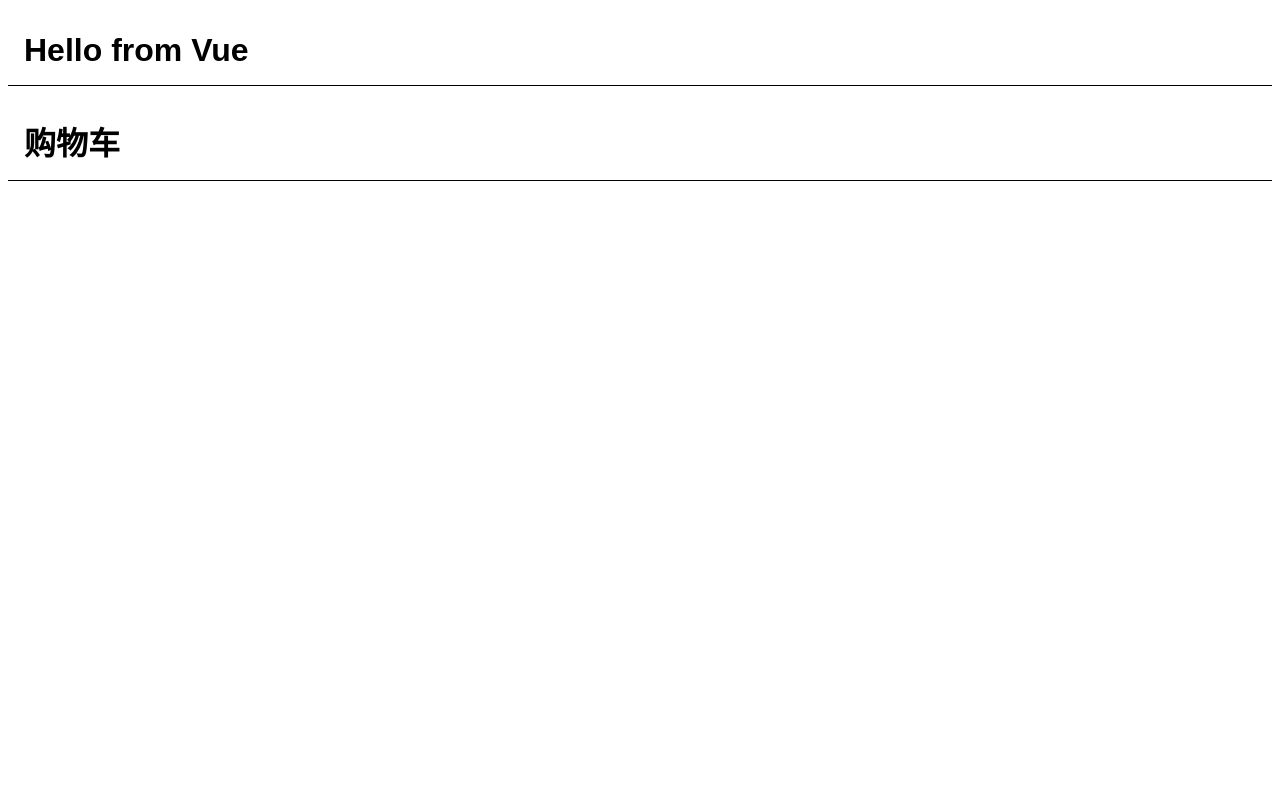
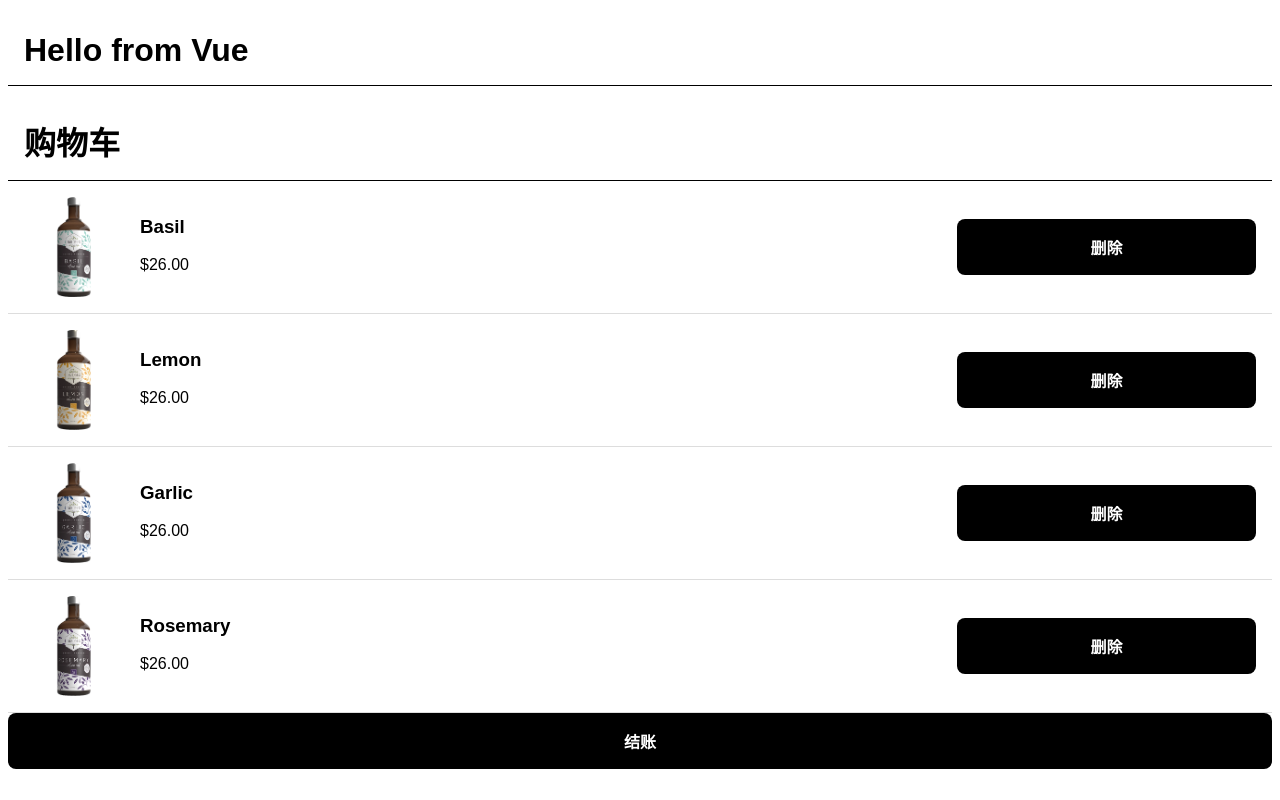
Before and after one commit to yushanfans2233/shop, a Vue app in the folder front-end/: page /cart in a window 1280 px wide. Built offline with nearby package versions, Linux system fonts and the light colour scheme.

Commit message:
Creating a shopping cart page

```diff
--- a/front-end/src/pages/ShoppingCartPage.vue
+++ b/front-end/src/pages/ShoppingCartPage.vue
@@ -1,9 +1,30 @@
 <template>
 <h1>购物车</h1>
+<div v-if="cartItems.length > 0">
+    <div class="product-container" v-for="product in cartItems" :key="product.id">
+        <img class="product-image" :src="product.imageName" />
+        <div class="details-wrap">
+            <h3>{{ product.name }}</h3>
+            <p>{{ product.price }}</p>
+        </div>
+        <button class="remove-button">删除</button>
+    </div>
+    <button class="checkout-button">结账</button>
+</div>
+<div v-if="cartItems.length === 0">
+    您的购物车中还没有任何商品!
+</div>
+
 </template>
 
 <script>
+import { cartItems } from '../temp-data'
 export default {
 name: "ShoppingCartPage",
+data() {
+    return {
+        cartItems,
+    }
+}
 }
 </script>
--- a/front-end/src/temp-data.js
+++ b/front-end/src/temp-data.js
@@ -6,6 +6,28 @@ import chiliBottle from './assets/chili-bottle.webp';
 import delicateBottle from './assets/delicate-bottle.webp';
 import mediumBottle from './assets/medium-bottle.webp';
 import boldBottle from './assets/bold-bottle.webp';
+
+export const cartItems = [{
+    id: '123',
+    name: 'Basil',
+    price: '$26.00',
+    imageName: basilBottle,
+}, {
+    id: '234',
+    name: 'Lemon',
+    price: '$26.00',
+    imageName: lemonBottle,
+}, {
+    id: '345',
+    name: 'Garlic',
+    price: '$26.00',
+    imageName: garlicBottle,
+}, {
+    id: '456',
+    name: 'Rosemary',
+    price: '$26.00',
+    imageName: rosemaryBottle,
+}]
 
 export const products = [{
     id: '123',
```
